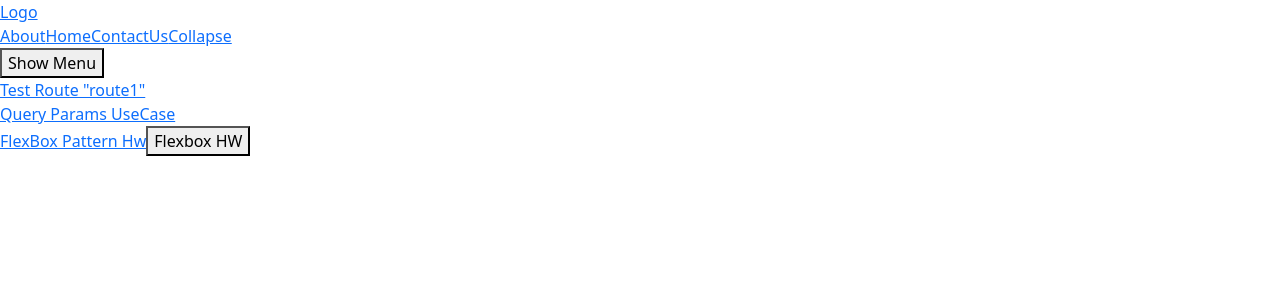
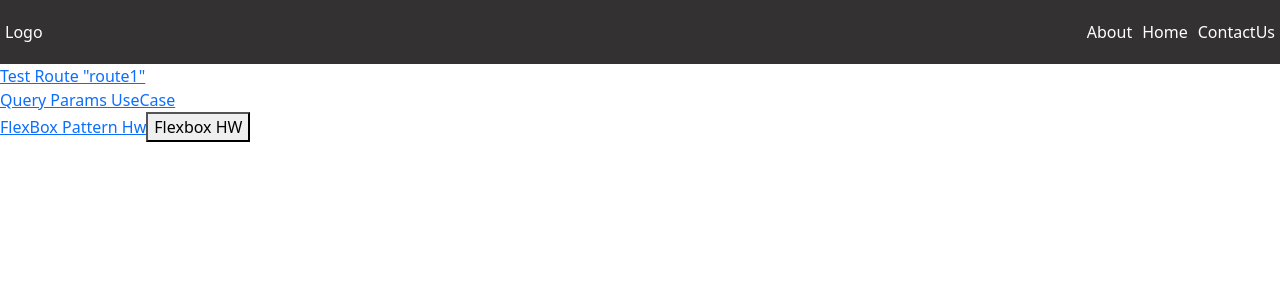
Before and after one commit to Prabhjeet2005/FullStack_gfg, a React (Create React App) app in the folder Lec6_React/client/: page / in a window 1280 px wide. Shown: the top 300 px of the page. Built offline with nearby package versions, Linux system fonts and the light colour scheme.

Commit message:
style: Update Navbar styling in index.css

```diff
--- a/Lec6_React/client/src/index.css
+++ b/Lec6_React/client/src/index.css
@@ -1,13 +1,48 @@
-body {
-  margin: 0;
-  font-family: -apple-system, BlinkMacSystemFont, 'Segoe UI', 'Roboto', 'Oxygen',
-    'Ubuntu', 'Cantarell', 'Fira Sans', 'Droid Sans', 'Helvetica Neue',
-    sans-serif;
-  -webkit-font-smoothing: antialiased;
-  -moz-osx-font-smoothing: grayscale;
+.Navbar-css {
+	background-color: rgb(51, 49, 49);
+	color: white;
+	padding: 20px 5px 20px 5px;
+	display: flex;
+	justify-content: space-between;
 }
+.Link-logo {
+	text-decoration: none;
+	color: white;
+	margin-right: auto;
+}
+.Link-navbar {
+	color: white;
+	text-decoration: none;
+	margin-left: 10px;
+}
+.hamburger {
+	display: none;
+}
+.navbar-collapse {
+	color: red;
+}
+.show-menu{
+  display:none;
+}
+@media (max-width: 576px) {
+	.navbar-right-container {
+		display: none;
+		flex-direction: column;
+		position: absolute;
+		top: 10px;
+		right: 30px;
+		background-color: black;
+		padding: 2px 10px 2px 2px;
+		border-radius: 10%;
+	}
+	.show {
+		display: flex;
+	}
+  .show-menu{
+    display:flex;
+  }
+  .hide-button{
+    display:none;
+  }
 
-code {
-  font-family: source-code-pro, Menlo, Monaco, Consolas, 'Courier New',
-    monospace;
 }
```
